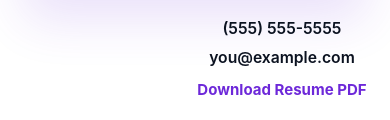
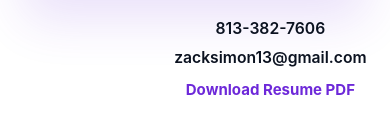
Before and after one commit to zackes3639/dev-site, a plain HTML site: page about.html in a window 390 px wide. Shown: the part 292-412 px from the top of the page. Drawn offline with Linux system fonts and the light colour scheme.

Commit message:
Updating phone number & email

```diff
--- a/about.html
+++ b/about.html
@@ -21,8 +21,8 @@
     </div>
 
   <div class="nav-contact" aria-label="Contact information and resume">
-      <a class="contact-link" href="tel:+1-555-555-5555">(555) 555-5555</a>
-      <a class="contact-link" href="mailto:you@example.com">you@example.com</a>
+      <a class="contact-link" href="tel:+1-813-382-7606">813-382-7606</a>
+      <a class="contact-link" href="mailto:zacksimon13@gmail.com">zacksimon13@gmail.com</a>
       <a class="resume-download" href="resume.pdf" download>Download Resume PDF</a>
     </div>
   </header>
```
Also changed, not shown: index.html (+2 -2 lines), work.html (+2 -2 lines).
